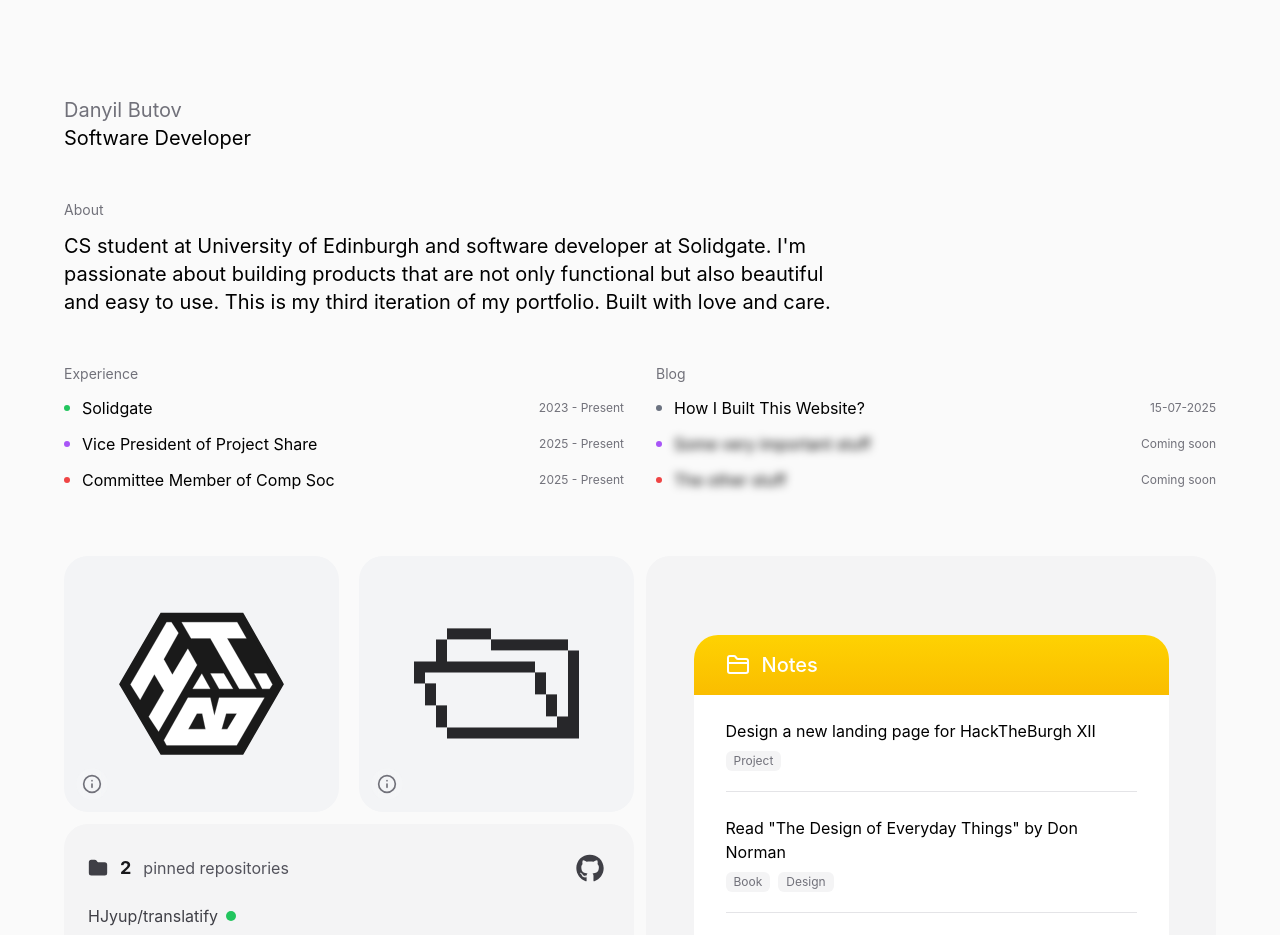
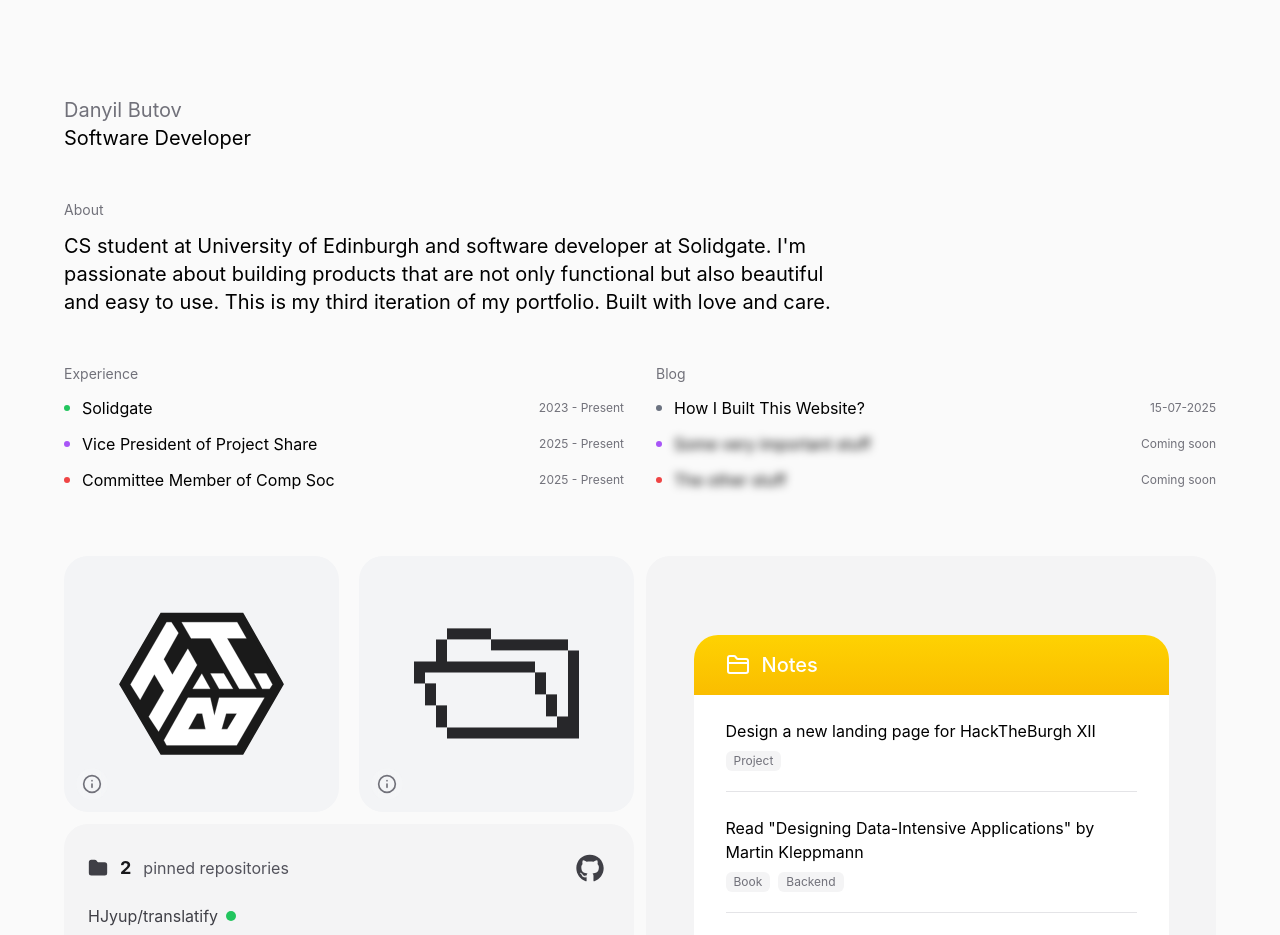
Before and after one commit to HJyup/hjyup-personal-page, a Next.js app: page / in a window 1280 px wide. Shown: the top 935 px of the page. Built offline with nearby package versions, Linux system fonts and the light colour scheme.

Commit message:
fix: fix and polish logos and images

```diff
--- a/components/module/widgets/books.tsx
+++ b/components/module/widgets/books.tsx
@@ -16,6 +16,7 @@ export function BooksWidget({ className = '' }: { className?: string }) {
           src="/books/design_of_things.jpg"
           alt="The Design of Everyday Things"
           width={288}
+          draggable={false}
           height={432}
         />
 
@@ -25,9 +26,12 @@ export function BooksWidget({ className = '' }: { className?: string }) {
             <div className="text-zinc-500 dark:text-zinc-400 text-xs sm:text-sm">
               CURRENTLY READING
             </div>
-            <h3 className="text-zinc-700 dark:text-zinc-300 font-medium text-base sm:text-lg leading-tight">
+            <a
+              href="https://www.amazon.co.uk/Design-Everyday-Things-Revised-Expanded/dp/0465050654/ref=asc_df_0465050654?mcid=e93f5bb3984336ac97c5ef83aea9e26c&hvocijid=9856961943512471641-0465050654-&hvexpln=74&tag=googshopuk-21&linkCode=df0&hvadid=696285193871&hvpos=&hvnetw=g&hvrand=9856961943512471641&hvpone=&hvptwo=&hvqmt=&hvdev=c&hvdvcmdl=&hvlocint=&hvlocphy=9045438&hvtargid=pla-2281435176898&psc=1&gad_source=1"
+              className="text-zinc-700 dark:text-zinc-300 font-medium text-base sm:text-lg leading-tight hover:underline"
+            >
               The Design of Everyday Things
-            </h3>
+            </a>
             <p className="text-zinc-400 dark:text-zinc-600 text-xs sm:text-sm">
               by Don Norman
             </p>
--- a/components/module/widgets/logos.tsx
+++ b/components/module/widgets/logos.tsx
@@ -136,11 +136,11 @@ export function LogosWidget({ className = '' }: LogosWidgetProps) {
 
   const logoInfo: Record<string, LogoInfo> = {
     htb: {
-      title: 'HackTheBurgh',
+      title: '⭐ HackTheBurgh',
       description: 'Largest Scotland Hackathon',
     },
     projectshare: {
-      title: 'Project share',
+      title: '💻 Project share',
       description:
         'Community where enthusiastic students bring their projects to life',
     },
--- a/components/module/widgets/music.tsx
+++ b/components/module/widgets/music.tsx
@@ -46,6 +46,7 @@ export function MusicWidget({
           src={albumArt}
           alt={`${albumArtAlt} for ${title} by ${artist}`}
           width={250}
+          draggable={false}
           height={250}
         />
         <div className="flex flex-col items-start text-left w-full min-w-0 flex-1">
--- a/const/notes.ts
+++ b/const/notes.ts
@@ -9,18 +9,13 @@ export const NOTES: {
     tags: ['Project'],
   },
   {
-    id: 'book-design',
-    text: 'Read "The Design of Everyday Things" by Don Norman',
-    tags: ['Book', 'Design'],
+    id: 'book-data-intensive',
+    text: 'Read "Designing Data-Intensive Applications" by Martin Kleppmann',
+    tags: ['Book', 'Backend'],
   },
   {
     id: 'leetcode',
     text: 'Try to understand DP problems',
     tags: ['LeetCode', 'Algorithm'],
   },
-  {
-    id: 'book-data-intensive',
-    text: 'Read "Designing Data-Intensive Applications" by Martin Kleppmann',
-    tags: ['Book', 'Backend'],
-  },
 ];
```
